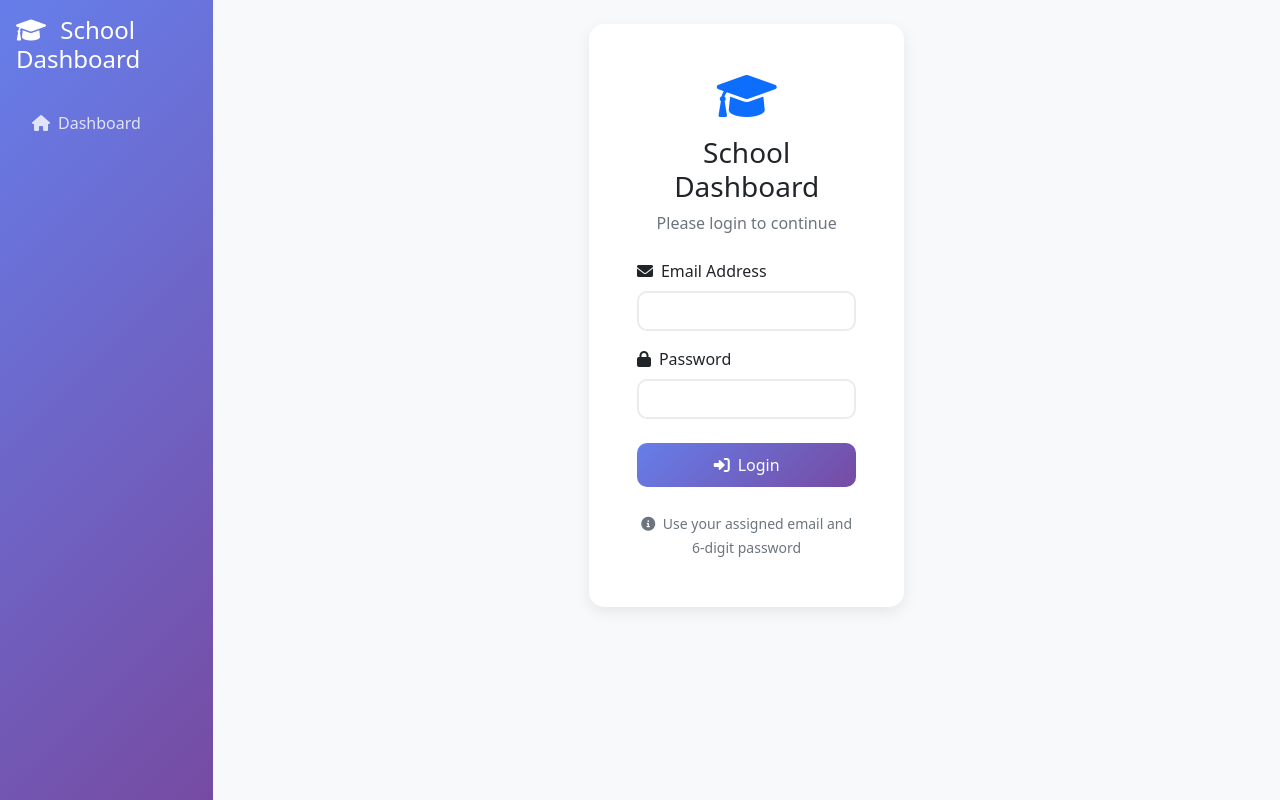
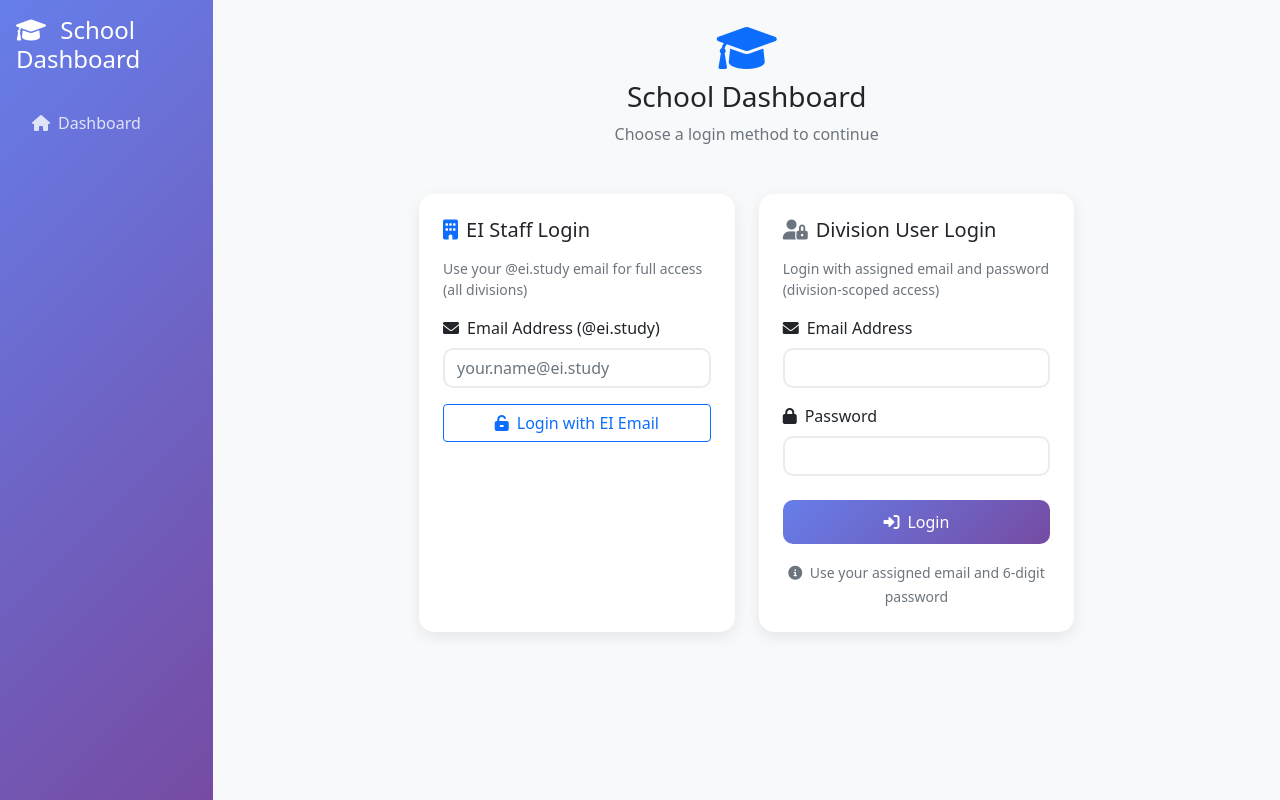
Before and after one commit to deathwalker741/mohandb, a Flask app: page /login in a window 1280 px wide. Run offline with Flask 3, Linux system fonts and the light colour scheme.

Commit message:
feat(auth): add EI email-only login (@ei.study) and two-portal login page

```diff
--- a/app.py
+++ b/app.py
@@ -135,6 +135,26 @@ def login():
 
     return render_template('login.html')
 
+@app.route('/login-ei', methods=['POST'])
+def login_ei():
+    """EI email-only login; any @ei.study email gets All Divisions access."""
+    email = request.form.get('email', '').strip()
+    if not email:
+        flash('Email is required for EI login.', 'error')
+        return redirect(url_for('login'))
+    if not email.lower().endswith('@ei.study'):
+        flash('Only @ei.study emails are allowed for EI login.', 'error')
+        return redirect(url_for('login'))
+
+    # Grant full access user session
+    session['user'] = {
+        'name': email.split('@')[0].replace('.', ' ').title(),
+        'email': email,
+        'division': 'All Divisions'
+    }
+    flash('Logged in with EI access (All Divisions).', 'success')
+    return redirect(url_for('index'))
+
 @app.route('/logout')
 def logout():
     """Logout user"""
--- a/templates/login.html
+++ b/templates/login.html
@@ -3,37 +3,58 @@
 {% block title %}Login - School Management Dashboard{% endblock %}
 
 {% block content %}
-<div class="row justify-content-center">
-    <div class="col-md-6 col-lg-4">
-        <div class="card">
-            <div class="card-body p-5">
-                <div class="text-center mb-4">
-                    <i class="fas fa-graduation-cap fa-3x text-primary mb-3"></i>
-                    <h3 class="card-title">School Dashboard</h3>
-                    <p class="text-muted">Please login to continue</p>
-                </div>
+<div class="row justify-content-center g-4">
+    <div class="col-12 text-center mb-2">
+        <i class="fas fa-graduation-cap fa-3x text-primary mb-2"></i>
+        <h3 class="card-title">School Dashboard</h3>
+        <p class="text-muted">Choose a login method to continue</p>
+    </div>
 
-                <form method="POST">
+    <!-- Left: EI Staff Login (email only) -->
+    <div class="col-md-5 col-lg-4">
+        <div class="card h-100">
+            <div class="card-body p-4">
+                <h5 class="mb-3"><i class="fas fa-building me-2 text-primary"></i>EI Staff Login</h5>
+                <p class="text-muted small">Use your @ei.study email for full access (all divisions)</p>
+                <form method="POST" action="{{ url_for('login_ei') }}">
+                    <div class="mb-3">
+                        <label for="ei_email" class="form-label">
+                            <i class="fas fa-envelope me-2"></i>Email Address (@ei.study)
+                        </label>
+                        <input type="email" class="form-control" id="ei_email" name="email" placeholder="your.name@ei.study" required>
+                    </div>
+                    <button type="submit" class="btn btn-outline-primary w-100">
+                        <i class="fas fa-unlock-alt me-2"></i>Login with EI Email
+                    </button>
+                </form>
+            </div>
+        </div>
+    </div>
+
+    <!-- Right: Existing user login (email + password) -->
+    <div class="col-md-5 col-lg-4">
+        <div class="card h-100">
+            <div class="card-body p-4">
+                <h5 class="mb-3"><i class="fas fa-user-lock me-2 text-secondary"></i>Division User Login</h5>
+                <p class="text-muted small">Login with assigned email and password (division-scoped access)</p>
+                <form method="POST" action="{{ url_for('login') }}">
                     <div class="mb-3">
                         <label for="email" class="form-label">
                             <i class="fas fa-envelope me-2"></i>Email Address
                         </label>
                         <input type="email" class="form-control" id="email" name="email" required>
                     </div>
-
                     <div class="mb-4">
                         <label for="password" class="form-label">
                             <i class="fas fa-lock me-2"></i>Password
                         </label>
                         <input type="password" class="form-control" id="password" name="password" required>
                     </div>
-
                     <button type="submit" class="btn btn-primary w-100">
                         <i class="fas fa-sign-in-alt me-2"></i>Login
                     </button>
                 </form>
-
-                <div class="text-center mt-4">
+                <div class="text-center mt-3">
                     <small class="text-muted">
                         <i class="fas fa-info-circle me-1"></i>
                         Use your assigned email and 6-digit password
```
